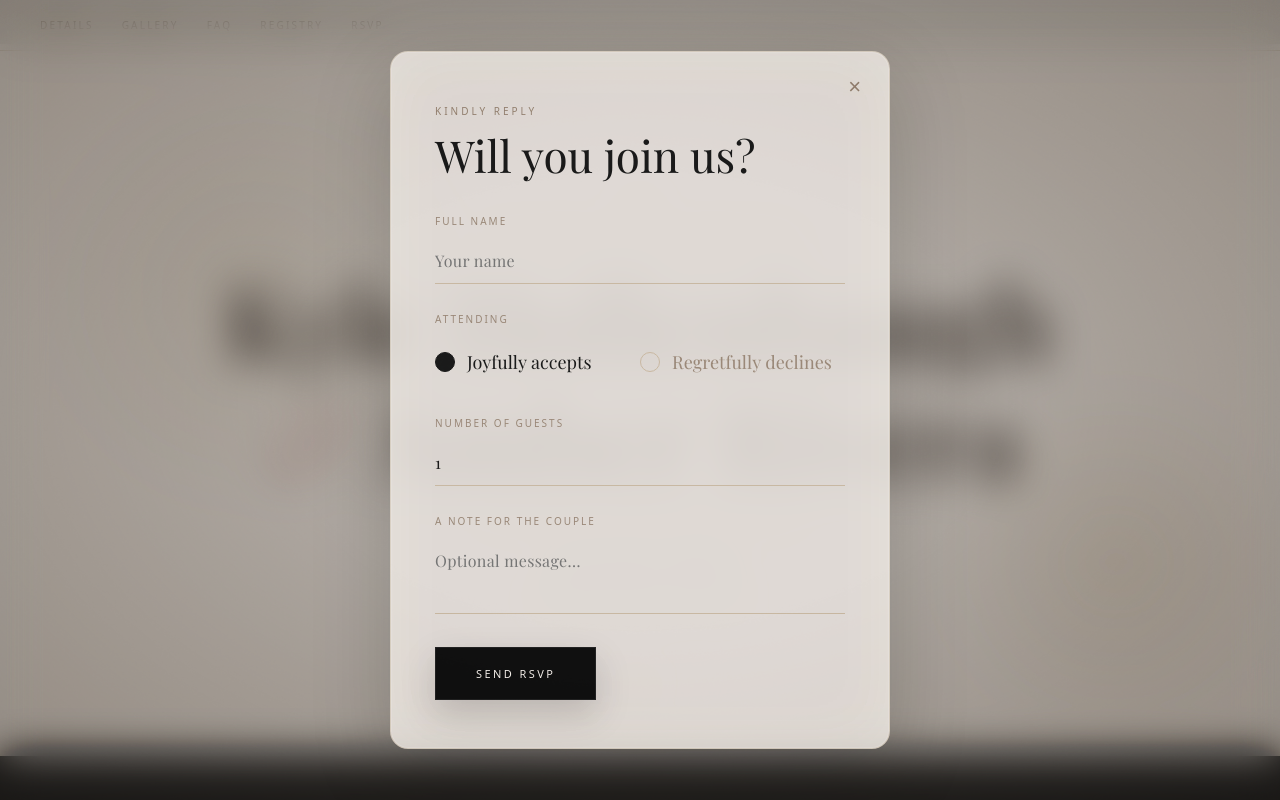
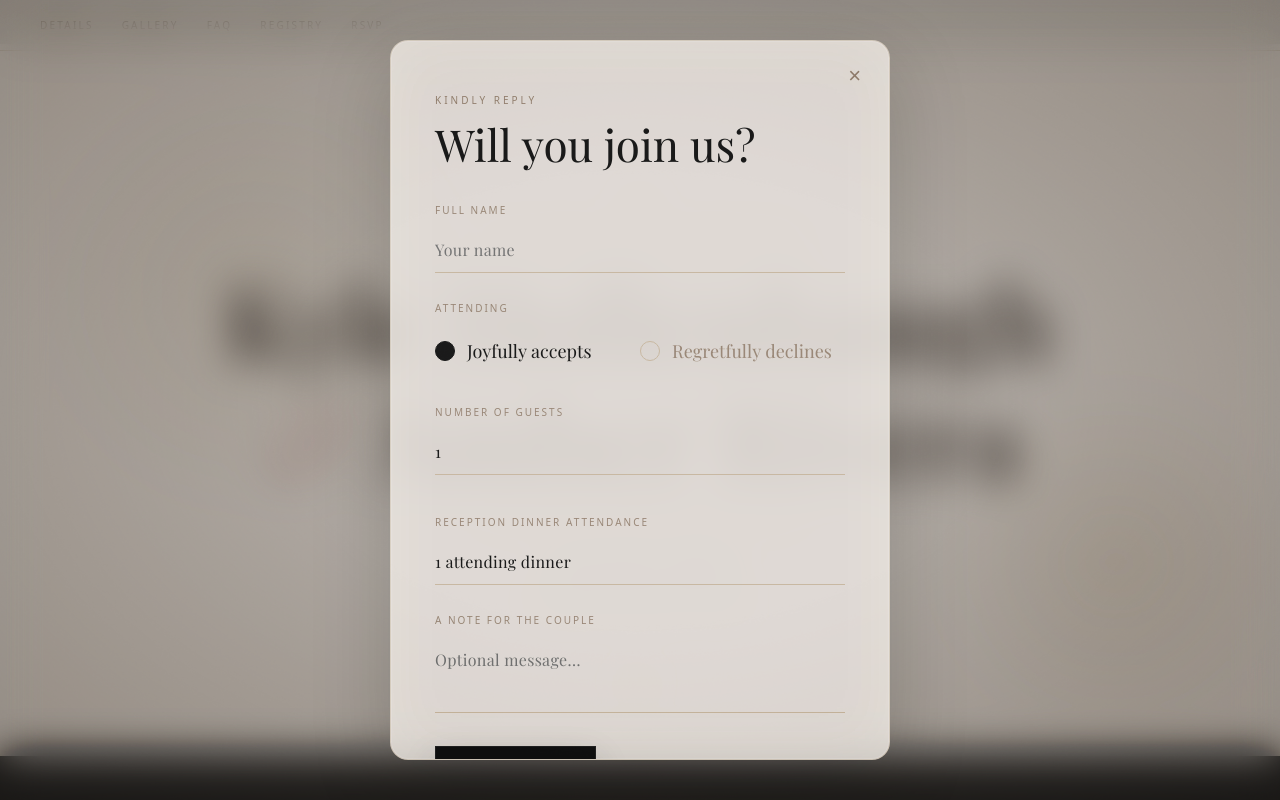
Before and after one commit to CavinKrenik/K-A, a React (Vite) app: page / in a window 1280 px wide. Both pictures are taken after a click on the link "RSVP". Shown: the top 800 px of the page. Built offline with nearby package versions, Linux system fonts and the light colour scheme; a web font is replaced by a local one.

Commit message:
Reception

```diff
--- a/src/WeddingSite.jsx
+++ b/src/WeddingSite.jsx
@@ -1089,7 +1089,7 @@ function PhotoCard({ photo, index, onClick }) {
    RSVP MODAL  (Netlify — glass blur overlay)
 ══════════════════════════════════════════════════════════════════ */
 function RSVPModal({ open, onClose }) {
-  const [form, setForm] = useState({ name: "", guests: "1", attending: "yes", note: "", guestNames: [] });
+  const [form, setForm] = useState({ name: "", guests: "1", attending: "yes", note: "", guestNames: [], reception: "1" });
   const [sent, setSent] = useState(false);
   const [loading, setLoading] = useState(false);
   const [errors, setErrors] = useState({});
@@ -1156,6 +1156,7 @@ function RSVPModal({ open, onClose }) {
       name: form.name,
       attending: form.attending,
       guests: form.attending === "yes" ? form.guests : "0",
+      "reception-guests": form.attending === "yes" ? form.reception : "0",
       note: form.note,
     };
     if (form.attending === "yes") {
@@ -1371,6 +1372,22 @@ function RSVPModal({ open, onClose }) {
                     {errors[`guest-${i}`] && <p className="error-msg">Please enter this guest&apos;s name</p>}
                   </div>
                 ))}
+
+                <div style={{ marginTop: "12px" }}>
+                  <label htmlFor="rsvp-reception" style={labelStyle}>Reception Dinner Attendance</label>
+                  <select
+                    id="rsvp-reception"
+                    name="reception-guests"
+                    style={{ ...inputBase, cursor: "pointer", paddingRight: "20px" }}
+                    value={form.reception}
+                    onChange={set("reception")}
+                  >
+                    <option value="0">Will not attend dinner</option>
+                    {[1, 2, 3, 4, 5, 6, 7, 8].map((n) => (
+                      <option key={`rec-${n}`} value={n}>{n} attending dinner</option>
+                    ))}
+                  </select>
+                </div>
               </>
             )}
 
@@ -1853,10 +1870,17 @@ export default function WeddingSite() {
             </p>
           </div>
 
-          <div className="faq-item" style={{ borderBottom: "1px solid #d4c5b0" }}>
+          <div className="faq-item">
             <p className="faq-q">What time should I arrive?</p>
             <p className="faq-a">
               Please arrive by 11:00 AM so you can be comfortably seated by 11:30 AM. The ceremony begins promptly at noon.
+            </p>
+          </div>
+
+          <div className="faq-item" style={{ borderBottom: "1px solid #d4c5b0" }}>
+            <p className="faq-q">Is there a reception after the ceremony?</p>
+            <p className="faq-a">
+              Yes! A catered reception dinner will immediately follow the service at the same venue. Please let us know if you'll be joining us via the RSVP form below.
             </p>
           </div>
         </div>
```
